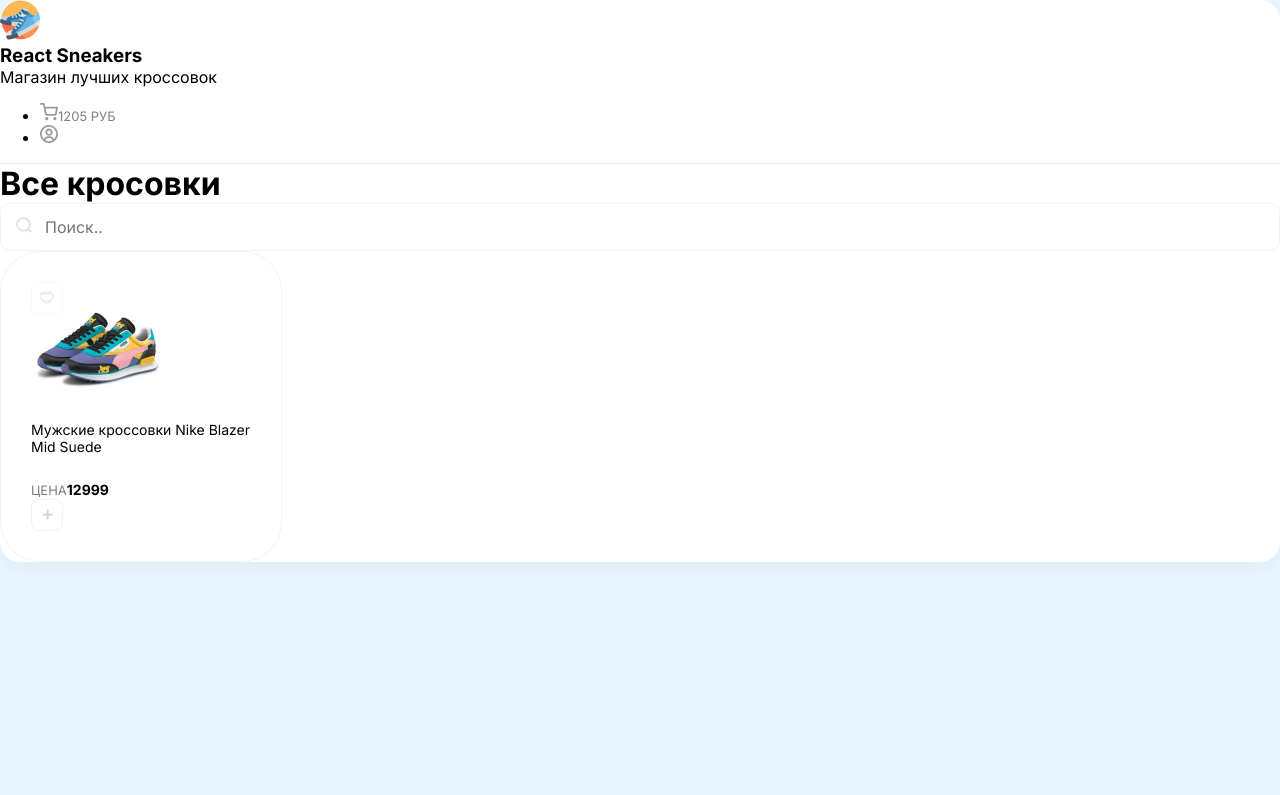
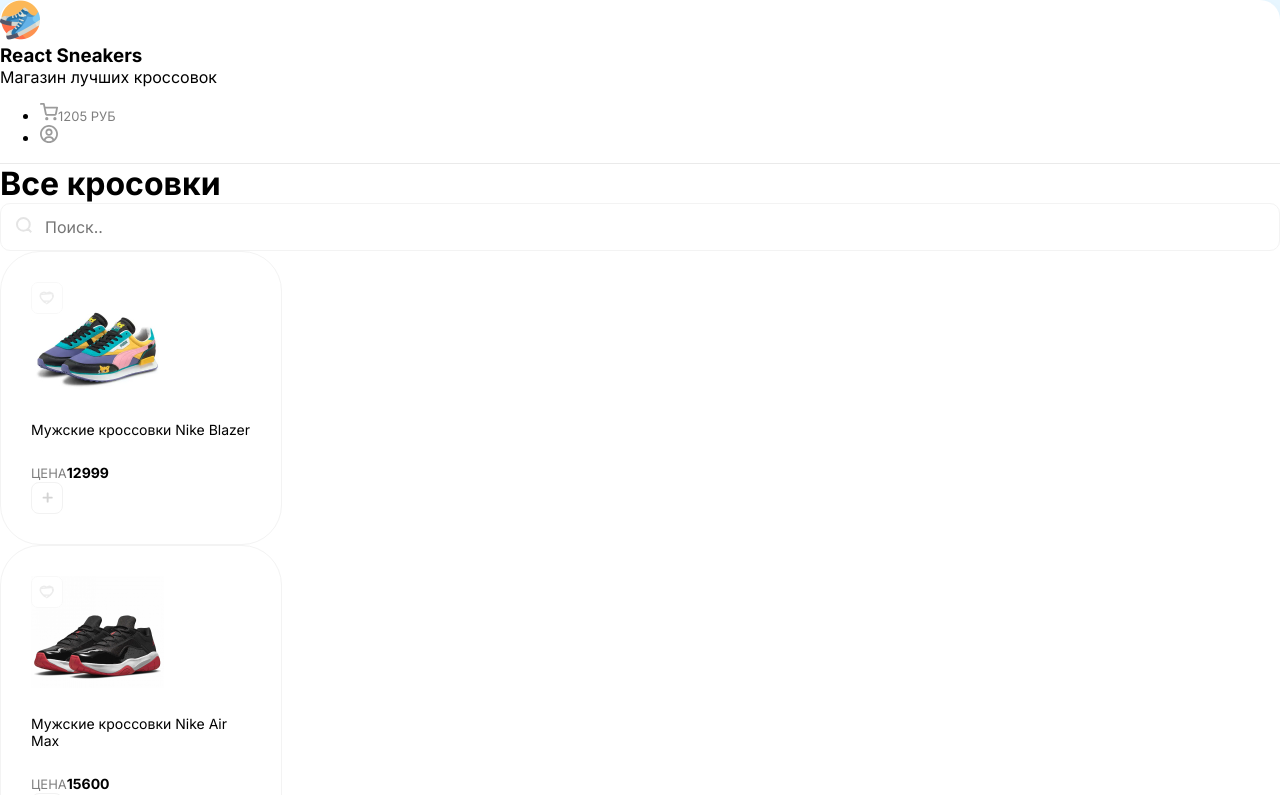
Before and after one commit to Sergei342/react-sneakers, a React (Create React App) app: page / in a window 1280 px wide. Shown: the top 795 px of the page. Built offline with nearby package versions, Linux system fonts and the light colour scheme.

Commit message:
init: add click on button

```diff
--- a/src/App.js
+++ b/src/App.js
@@ -3,7 +3,14 @@
 import Header from './components/Header';
 import Drawer from './components/Drawer';
 
-const arr = [ {name:'Мужские кроссовки Nike Blazer' }]
+const arr = [
+  {name:'Мужские кроссовки Nike Blazer', price: 12999, imageUrl: '/img/sneakers/4.jpg'   },
+  {name:'Мужские кроссовки Nike Air Max', price: 15600, imageUrl: '/img/sneakers/7.jpg'  },
+  {name:'Мужские кроссовки Puma X Aka Boku Future Rider', price: 8499, imageUrl: '/img/sneakers/8.jpg'   },
+  {name:'Мужские кроссовки Nike Blazer', price: 12998, imageUrl: '/img/sneakers/5.jpg'   }
+
+
+];
 
 function App() {
   return <div className="Wrapper clear">
@@ -41,10 +48,16 @@
 
 
       <div className="d-flex">
-      <Card
-      title = " Мужские кроссовки Nike Blazer Mid Suede"
-      price = {12999}
-      imageUrl =" /img/sneakers/4.jpg" />
+
+
+      {arr.map((obj) => (
+         <Card
+         title = {obj.name}
+         price = {obj.price}
+         imageUrl ={obj.imageUrl} />
+
+      ))}
+
 
 
 
--- a/src/components/Header.js
+++ b/src/components/Header.js
@@ -15,7 +15,7 @@
 
           <li className="mr-20">
             <img width={18} height={18} src="/img/cart.svg" alt="cart" />
-          <span>1205 руб</span>
+          <span className="Sum p-10">1205 руб</span>
           </li>
           <li>
           <img width={18} height={18} src="/img/user.svg" alt="user"/>
--- a/src/index.scss
+++ b/src/index.scss
@@ -228,7 +228,9 @@
 
   }
 
-
+  .cartIcon {
+    margin: 20px;
+  }
 
 }
 .cartItemImg {
```
